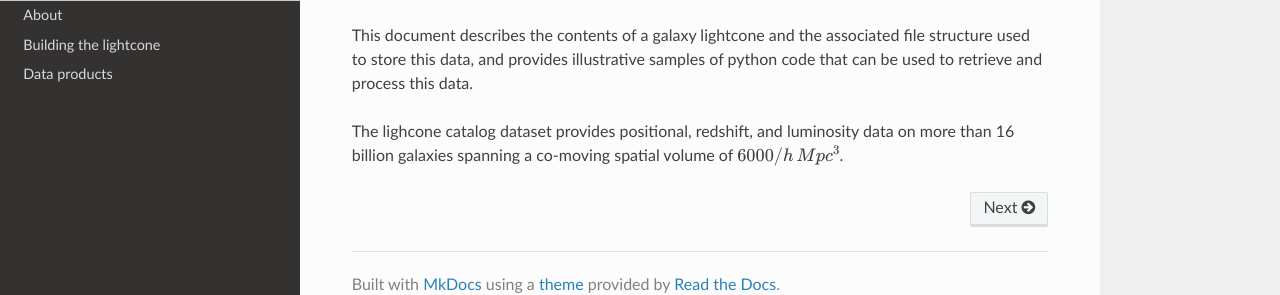
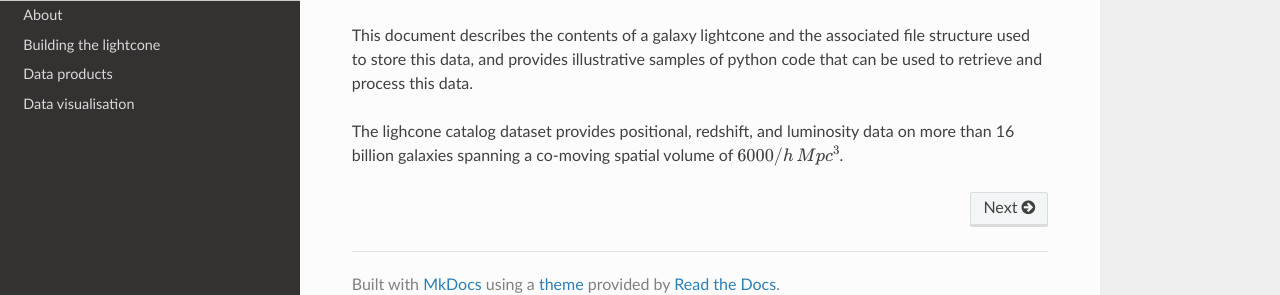
Before and after one commit to rajbooth/Lightcone, an MkDocs documentation site: the page built from docs/index.md, in a window 1280 px wide. Shown: the part 136-431 px from the top of the page. Built offline with MkDocs 1.6.1, drawn with Linux system fonts in a browser that asks for light colours; nearby versions of some CDN libraries; formulas are drawn with MathJax 3.

Commit message:
Update mkdocs.yml
Data visualisation page added

```diff
--- a/mkdocs.yml
+++ b/mkdocs.yml
@@ -4,6 +4,7 @@ nav:
   - About:  about.md
   - Building the lightcone: building_lightcone.md
   - Data products: data_products.md
+  - Data visualisation: data_visualisation.md
 
 theme:  readthedocs
 
```
